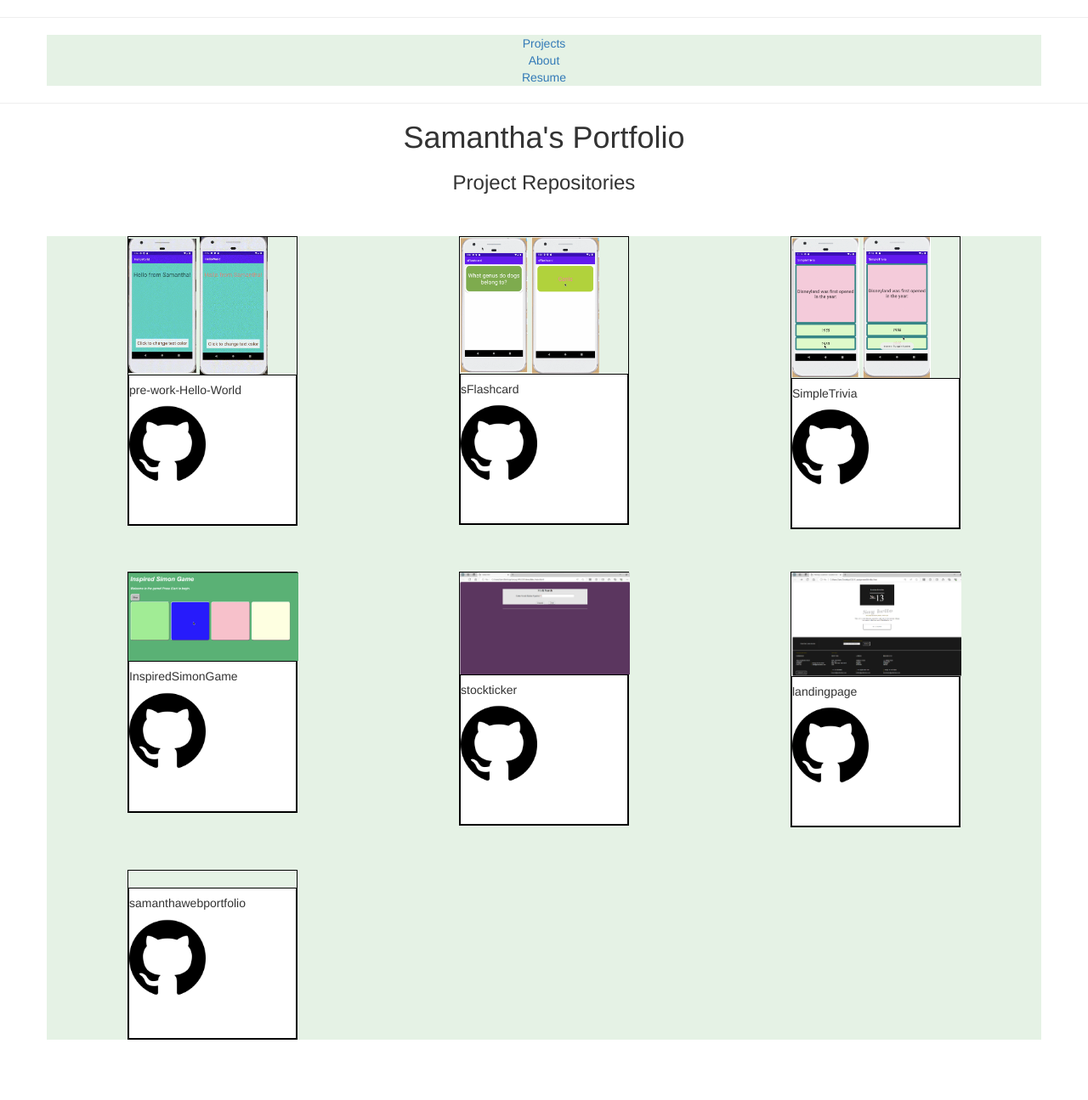
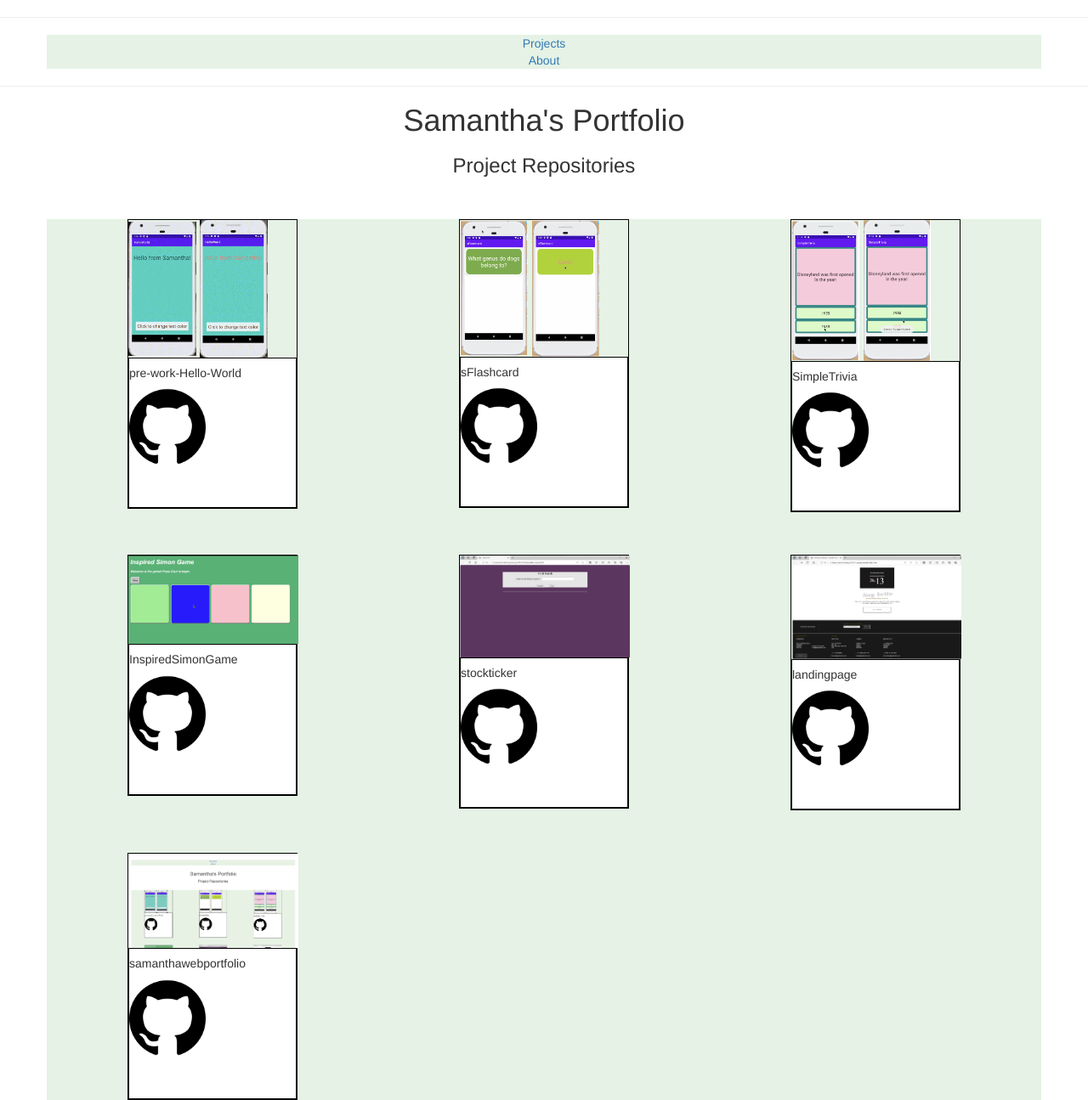
Before and after one commit to sam-24-bot/samanthawebportfolio, a plain HTML site: page index.html in a window 1280 px wide. Shown: the whole page at 85% size. Before the commit the page ends 1224 px from the top, so only its background shows below. Drawn offline with nearby package versions, Linux system fonts and the light colour scheme.

Commit message:
added image preview

```diff
--- a/index.html
+++ b/index.html
@@ -11,7 +11,6 @@
             <div class="row">
                 <a href="index.html" style="display: flex; justify-content: center; align-items: center;">Projects</a>
                 <a href="about.html" style="display: flex; justify-content: center; align-items: center;">About</a>
-                <a href="C:\Users\Sam\Documents\GitHub\samanthawebportfolio\S_Bustamante Resume.pdf" style="display: flex; justify-content: center; align-items: center;">Resume</a>
             </div>
         </div>
         <hr>
@@ -84,7 +83,7 @@
             <div class="row" style="margin-top:50px">
                 <div class="col-sm-4" style="display: flex; justify-content: center; align-items: center;">
                     <div class="card" style="width: 20rem;">
-                        <img class="card-img-top" src="" alt=""  style="width:200px">
+                        <img class="card-img-top" src="webpage.png" alt="webpage"  style="width:200px">
                         <div class="card-body">
                         <h5>samanthawebportfolio</h5>
                         <a href="https://github.com/sam-24-bot/samanthawebportfolio"><img src="githublogo.png" id="gitlogo"></a>
```
Also changed, not shown: webpage.png (added).
